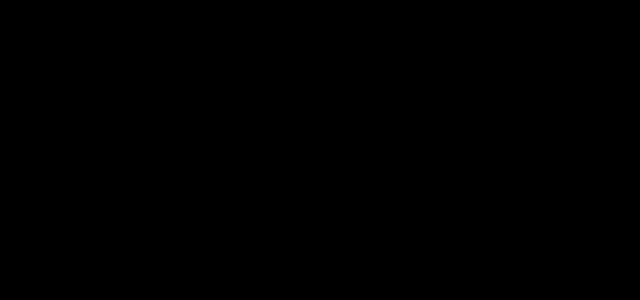
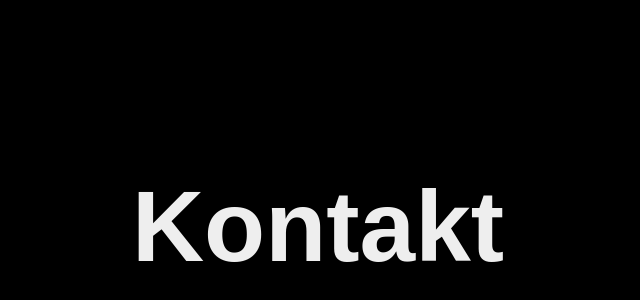
Before and after one commit to JLoosman/Portfolio, a SvelteKit app: page /kontakt in a window 1280 px wide. Before the commit this address had no page. Shown: the part 174-474 px from the top of the page, without its empty margins (322-962 px from the left). Built offline with nearby package versions, Linux system fonts and the light colour scheme; a web font is replaced by a local one.

Commit message:
added pages with hero section for skills and kontakt

```diff
--- /dev/null
+++ b/src/routes/kontakt/+page.svelte
@@ -0,0 +1,16 @@
+<section class="hero">
+  <h1>Kontakt</h1>
+</section>
+
+<style>
+  .hero {
+    height: 100vh;
+    display: flex;
+    justify-content: center;
+    align-items: center;
+  }
+  h1 {
+    color: #eee;
+    font-size: 100px;
+  }
+</style>
--- /dev/null
+++ b/src/routes/skills/+page.svelte
@@ -0,0 +1,16 @@
+<section class="hero">
+  <h1>Skills</h1>
+</section>
+
+<style>
+  .hero {
+    height: 100vh;
+    display: flex;
+    justify-content: center;
+    align-items: center;
+  }
+  h1 {
+    color: #eee;
+    font-size: 100px;
+  }
+</style>
```
Also changed, not shown: src/routes/+page.svelte (+5 -4 lines).
